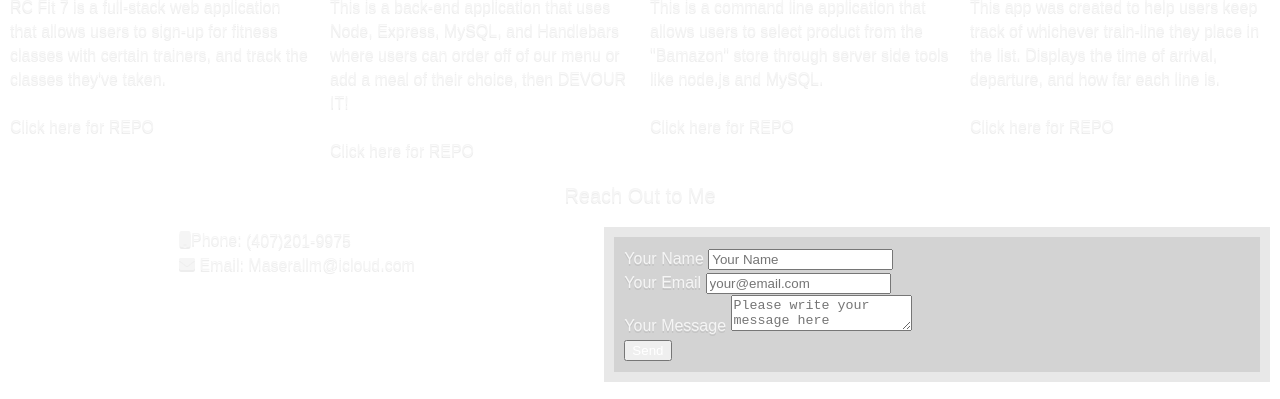
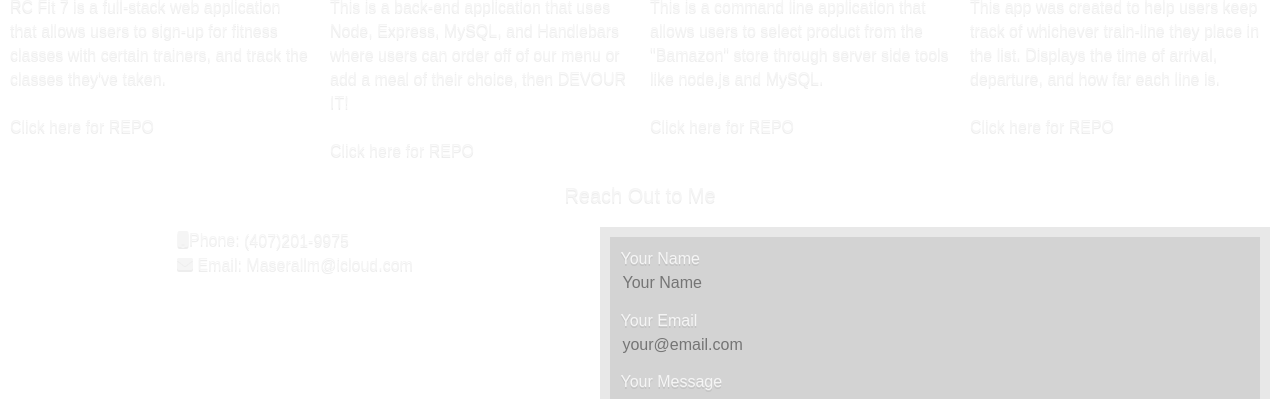
Before and after one commit to Maserallm/Bootstrap-Portfolio, a plain HTML site: page index.html in a window 1280 px wide. Shown: the part 1751-2150 px from the top of the page. Drawn offline with Linux system fonts and the light colour scheme; a web font is replaced by a local one.

Commit message:
added styling for contact form

```diff
--- a/assets/css/style02.css
+++ b/assets/css/style02.css
@@ -202,6 +202,131 @@ iframe {
   padding: 10px;
 }
 
+/* Contact Form */
+
+form {
+  display: block;
+  margin-top: 0em;
+}
+
+input {
+  box-shadow: none;
+}
+
+input:focus,
+textarea:focus,
+select:focus {
+  outline: none;
+}
+
+input,
+textarea,
+select {
+  -webkit-appearance: none;
+  font-size: 16px;
+  border-width: 0px;
+  border-style: initial;
+  border-color: initial;
+  border-image: initial;
+  background: transparent;
+  color: whitesmoke;
+}
+
+textarea {
+  -webkit-writing-mode: horizontal-tb !important;
+  text-rendering: auto;
+  color: -internal-light-dark-color(white);
+  letter-spacing: normal;
+  word-spacing: normal;
+  text-transform: none;
+  text-indent: 0px;
+  text-shadow: none;
+  display: inline-block;
+  text-align: start;
+  -webkit-appearance: textarea;
+  background-color: -internal-light-dark-color(
+    rgb(255, 255, 255),
+    rgb(59, 59, 59)
+  );
+  -webkit-rtl-ordering: logical;
+  flex-direction: column;
+  resize: auto;
+  cursor: text;
+  white-space: pre-wrap;
+  overflow-wrap: break-word;
+  margin: 0em;
+  font: 400 13.3333px Arial;
+  border-width: 1px;
+  border-style: solid;
+  border-color: -internal-light-dark-color(
+    rgb(118, 118, 118),
+    rgb(195, 195, 195)
+  );
+  border-image: initial;
+  padding: 2px;
+}
+
+.cpYcEZ {
+  line-height: 1.33;
+  border-top-width: initial;
+  border-right-width: initial;
+  border-left-width: initial;
+  border-top-color: initial;
+  border-right-color: initial;
+  border-left-color: initial;
+  padding-bottom: 15px;
+  width: 100%;
+  border-style: none none none;
+  border-image: initial;
+  outline: none;
+}
+
+.eJFNDT {
+  line-height: 1.33;
+  border-top-width: initial;
+  border-right-width: initial;
+  border-left-width: initial;
+  border-top-color: initial;
+  border-right-color: initial;
+  border-left-color: initial;
+  padding-bottom: 15px;
+  width: 100%;
+  resize: vertical;
+  min-height: 125px;
+  border-style: none none none;
+  border-image: initial;
+  outline: none;
+}
+
+.cpYcEZ:focus {
+  border-bottom-color: black;
+}
+
+.contact-form {
+  color: whitesmoke;
+}
+
+.cust-form {
+  opacity: 1;
+  pointer-events: auto;
+  margin-bottom: var(--space-1);
+}
+
+.ibSQGl {
+  -webkit-appearance: none;
+  font-weight: 500;
+  color: rgb(90, 48, 242);
+  cursor: pointer;
+  background: none;
+  border-width: 0px;
+  border-style: initial;
+  border-color: initial;
+  border-image: initial;
+  padding: 0px;
+  margin: 0px;
+  outline: 0px;
+}
+
 /* Social Connects */
 .social {
   display: grid;
@@ -292,3 +417,29 @@ iframe {
   -webkit-transform: scaleY(1);
   transform: scaleY(1);
 }
+
+/* Random Styling */
+#name-header {
+  color: white;
+  font-family: inherit;
+  font-size: 24px;
+  background: none;
+  padding: 10px;
+}
+
+svg {
+  width: 50%;
+  height: 50%;
+}
+
+a:default {
+  color: #dddddd;
+}
+
+a:hover {
+  color: rgb(150, 148, 148);
+}
+
+a:visited {
+  color: #dddddd;
+}
```
